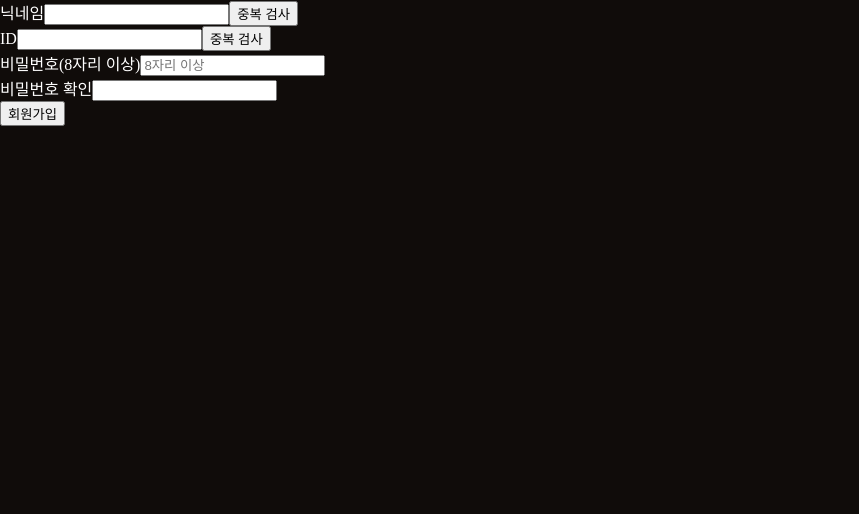
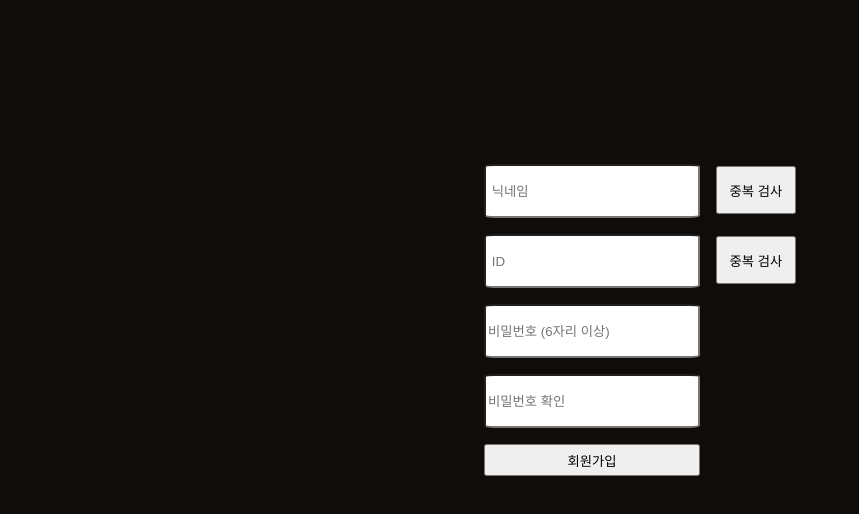
Before and after one commit to rlawogns123/MovieApp, a React (Vite) app in the folder MovieApp/: page /signup in a window 1280 px wide. Shown: the top 514 px of the page, without its empty margins (0-859 px from the left). Built offline with nearby package versions, Linux system fonts and the light colour scheme; no server answers.

Commit message:
로그인 로그아웃 기능 수정

```diff
--- a/MovieApp/src/pages/Signin.tsx
+++ b/MovieApp/src/pages/Signin.tsx
@@ -1,6 +1,8 @@
 import React, { useState } from "react";
 import { useNavigate } from "react-router-dom";
 import axios from "axios";
+
+import styled from "styled-components";
 
 type Props = {};
 
@@ -32,16 +34,21 @@ const Signin = (props: Props) => {
   };
 
   return (
+    <SigninForm>
       <form onSubmit={signinFunc}>
         <div>
-        ID{" "}
-        <input type="text" value={id} onChange={(e) => setId(e.target.value)} />
+          <input
+            type="text"
+            value={id}
+            placeholder={" ID"}
+            onChange={(e) => setId(e.target.value)}
+          />
         </div>
         <div>
-        비밀번호{" "}
           <input
             type="password"
             value={pwd}
+            placeholder={" 비밀번호"}
             onChange={(e) => setPwd(e.target.value)}
           />
         </div>
@@ -52,7 +59,15 @@ const Signin = (props: Props) => {
           <button onClick={() => navigate("/signup")}>회원가입</button>
         </div>
       </form>
+    </SigninForm>
   );
 };
 
 export default Signin;
+
+const SigninForm = styled.div`
+  display: flex;
+  justify-content: center;
+  align-items: center;
+  height: 70vh;
+`;
--- a/MovieApp/src/pages/Signup.tsx
+++ b/MovieApp/src/pages/Signup.tsx
@@ -1,6 +1,8 @@
 import React, { useState } from "react";
 import axios from "axios";
 import { useNavigate } from "react-router-dom";
+
+import styled from "styled-components";
 
 type Props = {};
 
@@ -95,51 +97,77 @@ const Signup = (props: Props) => {
   };
 
   return (
-    <>
+    <SignupForm>
+      <div>
         <form onSubmit={nameCheckFunc}>
           <div>
-          닉네임
-          <input
+            <InputWrapper
               type="text"
               value={name}
+              placeholder={" 닉네임"}
               onChange={(e) => setName(e.target.value)}
             />
-          <button>중복 검사</button>
+            <CheckBtn>중복 검사</CheckBtn>
           </div>
         </form>
         <form onSubmit={idCheckFunc}>
           <div>
-          ID
-          <input
+            <InputWrapper
               type="text"
               value={id}
+              placeholder={" ID"}
               onChange={(e) => setId(e.target.value)}
             />
-          <button>중복 검사</button>
+            <CheckBtn>중복 검사</CheckBtn>
           </div>
         </form>
         <div>
-        비밀번호(8자리 이상)
-        <input
+          <InputWrapper
             type="password"
-          placeholder="8자리 이상"
+            placeholder="비밀번호 (6자리 이상)"
             minLength={6}
             onChange={(e) => setPwd(e.target.value)}
           />
         </div>
         <div>
-        비밀번호 확인
-        <input
+          <InputWrapper
             type="password"
+            placeholder="비밀번호 확인"
             minLength={6}
             onChange={(e) => setPwdConfirm(e.target.value)}
           />
         </div>
         <form onSubmit={signupFunc}>
-        <button>회원가입</button>
+          <SignupBtn>회원가입</SignupBtn>
         </form>
-    </>
+      </div>
+    </SignupForm>
   );
 };
 
 export default Signup;
+
+const SignupForm = styled.div`
+  display: flex;
+  justify-content: center;
+  align-items: center;
+  height: 80vh;
+`;
+
+const InputWrapper = styled.input`
+  width: 13rem;
+  height: 3rem;
+  border-radius: 5%;
+  margin-right: 1rem;
+  margin-bottom: 1rem;
+`;
+
+const SignupBtn = styled.button`
+  width: 13.5rem;
+  height: 2rem;
+`;
+
+const CheckBtn = styled.button`
+  width: 5rem;
+  height: 3rem;
+`;
```
Lines whose indentation alone changed are shown as unchanged.
